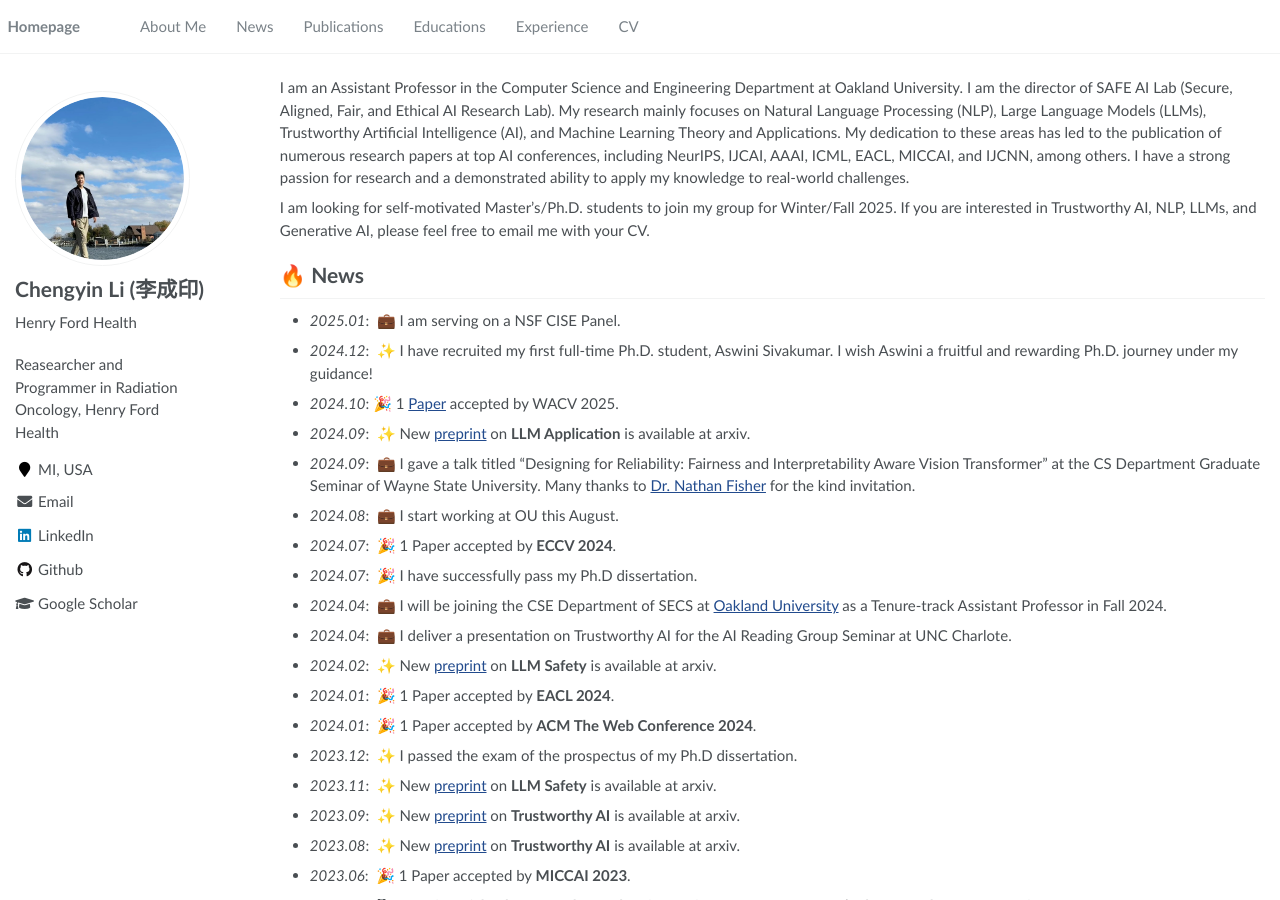
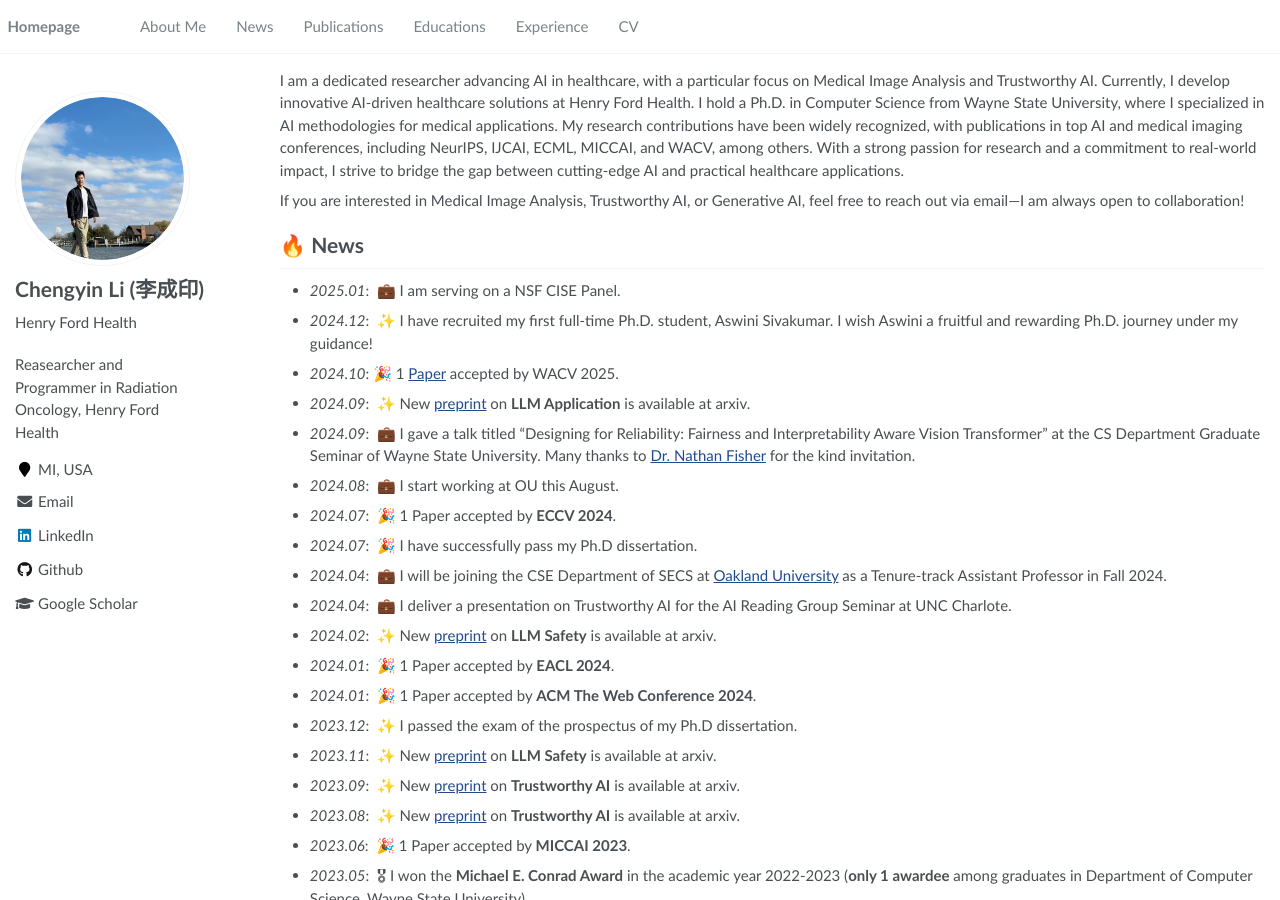
Before and after one commit to ChengyinLee/chengyinlee.github.io, a Jekyll site: the page built from _pages/about.md, in a window 1280 px wide and 900 px high. Built offline with Jekyll 4.4.1, drawn with Linux system fonts in a browser that asks for light colours.

Commit message:
some changes

```diff
--- a/_pages/about.md
+++ b/_pages/about.md
@@ -9,10 +9,9 @@ redirect_from:
 ---
 
 <span class='anchor' id='about-me'></span>
+I am a dedicated researcher advancing AI in healthcare, with a particular focus on Medical Image Analysis and Trustworthy AI. Currently, I develop innovative AI-driven healthcare solutions at Henry Ford Health. I hold a Ph.D. in Computer Science from Wayne State University, where I specialized in AI methodologies for medical applications. My research contributions have been widely recognized, with publications in top AI and medical imaging conferences, including NeurIPS, IJCAI, ECML, MICCAI, and WACV, among others. With a strong passion for research and a commitment to real-world impact, I strive to bridge the gap between cutting-edge AI and practical healthcare applications.
 
-I am an Assistant Professor in the Computer Science and Engineering Department at Oakland University. I am the director of SAFE AI Lab (Secure, Aligned, Fair, and Ethical AI Research Lab). My research mainly focuses on Natural Language Processing (NLP), Large Language Models (LLMs), Trustworthy Artificial Intelligence (AI), and Machine Learning Theory and Applications. My dedication to these areas has led to the publication of numerous research papers at top AI conferences, including NeurIPS, IJCAI, AAAI, ICML, EACL, MICCAI, and IJCNN, among others. I have a strong passion for research and a demonstrated ability to apply my knowledge to real-world challenges.
-
-I am looking for self-motivated Master's/Ph.D. students to join my group for Winter/Fall 2025. If you are interested in Trustworthy AI, NLP, LLMs, and Generative AI, please feel free to email me with your CV.
+If you are interested in Medical Image Analysis, Trustworthy AI, or Generative AI, feel free to reach out via email—I am always open to collaboration!
 
 # 🔥 News
 - *2025.01*: &nbsp;💼 I am serving on a NSF CISE Panel.
```
